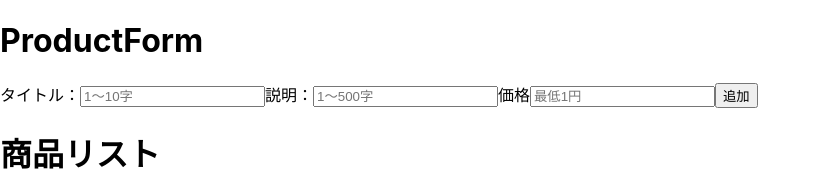
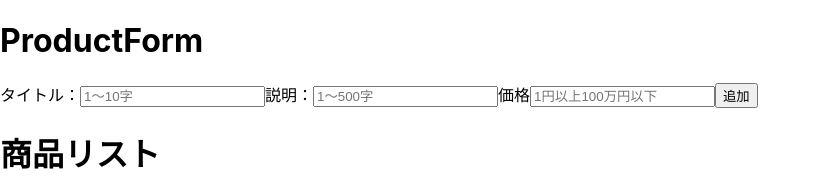
Before and after one commit to hyuma0309/react-api, a React (Create React App) app: page / in a window 1280 px wide. Shown: the top 176 px of the page, without its empty margins (0-820 px from the left). Built offline with nearby package versions, Linux system fonts and the light colour scheme.

Commit message:
priceの上限を設定しました

```diff
--- a/src/components/EditForm.js
+++ b/src/components/EditForm.js
@@ -27,8 +27,8 @@ export default class EditForm extends React.Component {
     if (descLength === 0 || 500 < descLength) {
       messages.push('説明は1〜500字で入力して下さい');
     }
-    if (!Number.isInteger(priceNumber) || priceNumber < 1) {
-      messages.push('価格は1円以上で入力して下さい');
+    if (!Number.isInteger(priceNumber) || priceNumber < 1 || priceNumber > 1000000) {
+      messages.push('価格は1円以上100万円以下で入力して下さい');
     }
 
     if (messages.length === 0) {
@@ -57,7 +57,7 @@ export default class EditForm extends React.Component {
           <label>説明</label>
           <input name="desc" type="text" placeholder="1〜500字"></input>
           <label>価格</label>
-          <input name="price" type="number" placeholder="最低1円" min="1"></input>
+          <input name="price" type="number" placeholder="1円以上100万円以下" min="1"></input>
           <button type="submit" id="validate" onClick={e => this.isValid(this.props.id, e)}>
             更新
           </button>
--- a/src/components/ProductForm.js
+++ b/src/components/ProductForm.js
@@ -28,7 +28,7 @@ export default class ProductForm extends React.Component {
       messages.push('説明は1〜500字で入力して下さい');
     }
     if (!Number.isInteger(priceNumber) || priceNumber < 1 || priceNumber > 1000000) {
-      messages.push('価格は1円以上100万以下で入力して下さい');
+      messages.push('価格は1円以上100万円以下で入力して下さい');
     }
     if (messages.length === 0) {
       this.props.add(title, desc, price);
@@ -57,7 +57,7 @@ export default class ProductForm extends React.Component {
           <label>説明：</label>
           <input type="text" id="desc" name="desc" placeholder="1〜500字" />
           <label>価格</label>
-          <input type="number" id="price" name="price" placeholder="最低1円" min="1" />
+          <input type="number" id="price" name="price" placeholder="1円以上100万円以下" min="1" />
           <button type="submit" id="valid" onClick={this.onSubmit}>
             追加
           </button>
```
